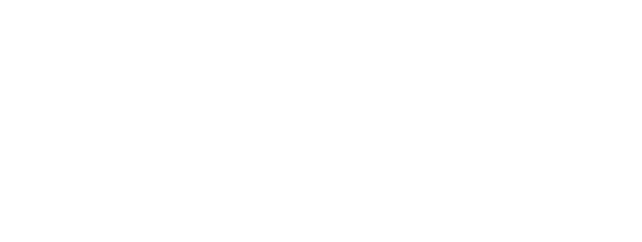
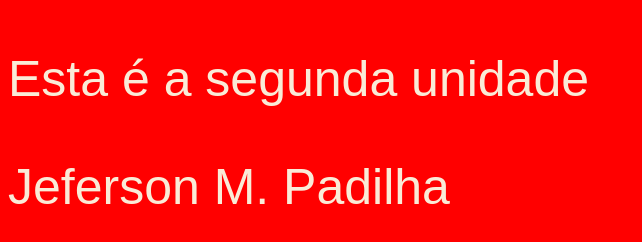
Before and after one commit to padilhasam/Desenvolvimento-Web, a plain HTML site: page exercicios limpos/unidade04/arquivo.html in a window 1280 px wide. Shown: the whole page, without its empty margins (0-642 px from the left). Drawn offline with Linux system fonts and the light colour scheme.

Commit message:
Adicionando Style e Script

```diff
--- a/exercicios limpos/unidade04/arquivo.html
+++ b/exercicios limpos/unidade04/arquivo.html
@@ -3,8 +3,25 @@
     <head>
         <title>Unidade 02 - Elemento Head</title>
         <meta charset="utf-8">
-
+        <!--<link href="style.css" type="text/css" rel="stylesheet" media="all"> -->
+        <style>
+            body{
+                background: #f00;
+                font-family: Arial, Helvetica, sans-serif;
+                font-size: 50px;
+                color:antiquewhite;
+            }
+        </style>
+        <!--<script src="script.js" type="text/js"></script>-->
+        <script>
+            function escreverNome(){
+                nome.innerHTML = "Jeferson M. Padilha";
+            }
+            window.onload = escreverNome;
+        </script>
     </head>
     <body>
+        <p>Esta é a segunda unidade</p>
+        <p id="nome"></p>
     </body>
 </html>
```
Also changed, not shown: exercicios limpos/unidade03/index.html (+1 -0 lines).
